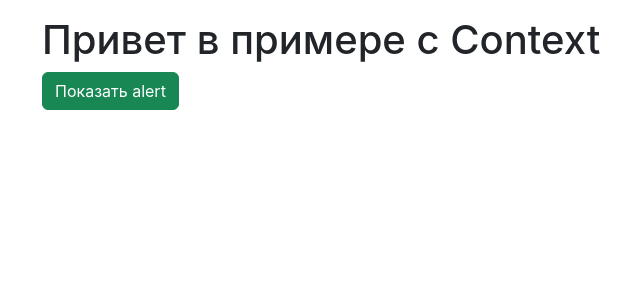
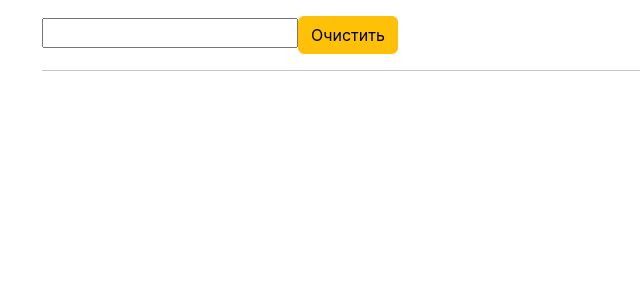
Before and after one commit to BaurMus/react-hooks, a React (Create React App) app: page / in a window 1280 px wide. Shown: the top 300 px of the page, without its empty margins (40-680 px from the left). Built offline with nearby package versions, Linux system fonts and the light colour scheme.

Commit message:
cutom hooks paractice

```diff
--- a/src/App.js
+++ b/src/App.js
@@ -1,16 +1,43 @@
-import React from 'react';
-import Main from './Main';
-import Alert from './alert/Alert';
-import { AlertProvider } from './alert/AlertContext';
+import React, { useEffect, useState } from 'react';
+
+function useLogger(value) {
+  useEffect(() => {
+    console.log('Value changed: ', value);
+  }, [value]);
+}
+
+function useInput(initialValue) {
+  const [value, setValue] = useState(initialValue);
+
+  const onChange = event => {
+    setValue(event.target.value);
+  };
+
+  const clear = () => setValue("");
+
+  return {
+    bind: {
+      value,
+      onChange,
+    },
+    value,
+    clear,
+  }
+}
 
 function App() {
+  const input = useInput('');
+
+  useLogger(input.value);
+
   return (
-    <AlertProvider>
       <div className={'container pt-3'}>
-        <Alert />
-        <Main toggle={() => {}}/>
+        <input type="text" {...input.bind}/>
+
+        <button className='btn btn-warning' onClick={() => input.clear()}>Очистить</button>
+        <hr/>
+        <h1>{input.value} </h1>
       </div>
-    </AlertProvider>
   );
 }
 
```
Also changed, not shown: src/App.css (added, +38 -0 lines), src/examples.js (added), src/logo.svg (added), 1 other file (tests, documents, lock files or other folders).
